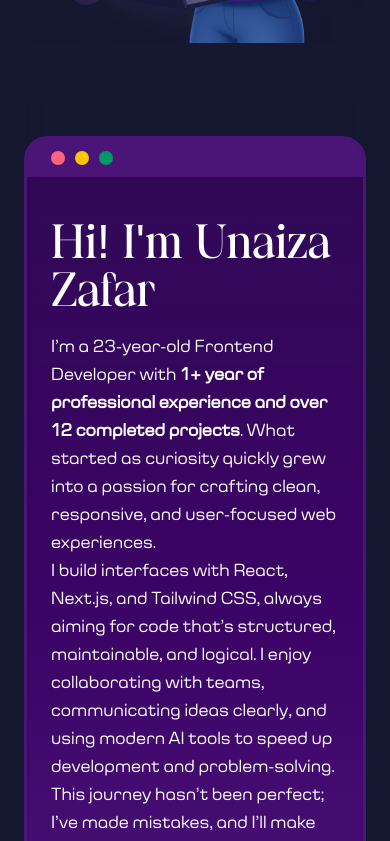
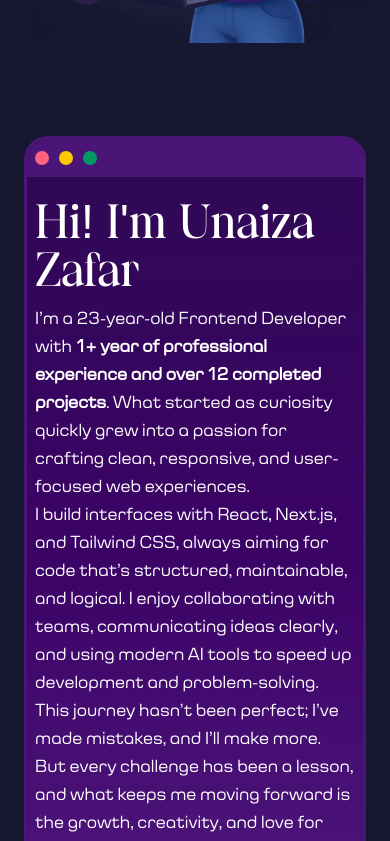
Before and after one commit to UnaizaZafar/portfolio-unaiza, a Next.js app: page / in a window 390 px wide. Shown: the part 740-1581 px from the top of the page. Built offline with nearby package versions, Linux system fonts and the light colour scheme.

Commit message:
responsives added to about section

```diff
--- a/app/components/AboutMe.jsx
+++ b/app/components/AboutMe.jsx
@@ -41,12 +41,12 @@ const AboutMe = () => {
         <div id="about"
             className="flex justify-between items-center mx-auto px-6 py-8 xl:px-32">
             <div className="flex flex-col max-w-screen-lg mx-auto rounded-3xl border-3 border-purple-900/80 overflow-hidden">
-                <div className="flex gap-2.5 px-6 py-3 bg-purple-900/80">
+                <div className="flex gap-2.5 px-2 lg:px-6 py-3 bg-purple-900/80">
                     <div className="rounded-full size-3.5 bg-rose-400" />
                     <div className="rounded-full size-3.5 bg-yellow-400" />
                     <div className="rounded-full size-3.5 bg-emerald-600" />
                 </div>
-                <div className="flex flex-col gap-5 bg-gradient-to-b from-purple-950/70 via-purple-950 to-purple-900/85 shadow-inner px-6 py-10">
+                <div className="flex flex-col gap-3 lg:gap-5 bg-gradient-to-b from-purple-950/70 via-purple-950 to-purple-900/85 shadow-inner px-2 lg:px-6 py-5 lg:py-10">
                     <p ref={fadeDownwardRef} className="font-gamilia text-5xl sm:text-6xl md:text-7xl 2xl:text-8xl text-white">Hi! I'm Unaiza Zafar</p>
                     <p ref={fadeUpwardRef} className="text-lg text-white">
                         I’m a 23-year-old Frontend Developer with <strong>1+ year of professional experience and over 12 completed projects</strong>. What started as curiosity quickly grew into a passion for crafting clean, responsive, and user-focused web experiences.
```
